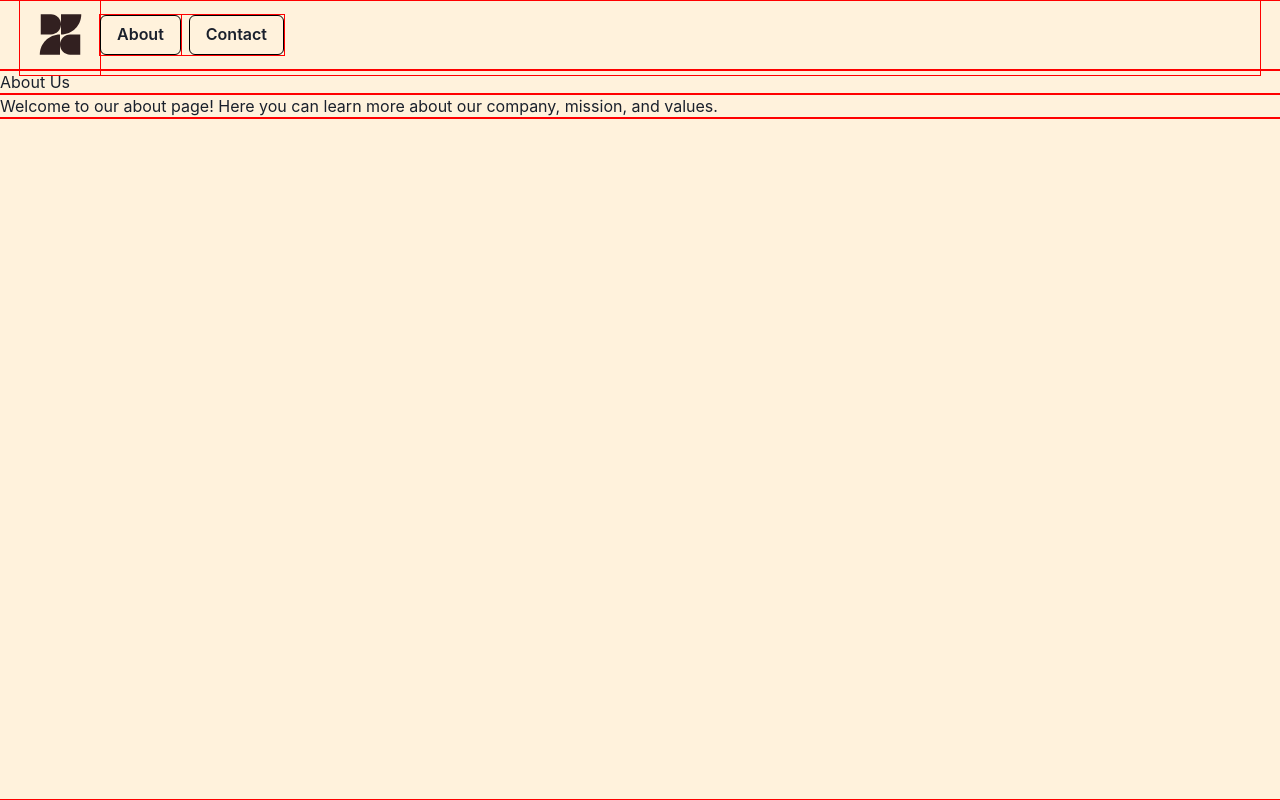
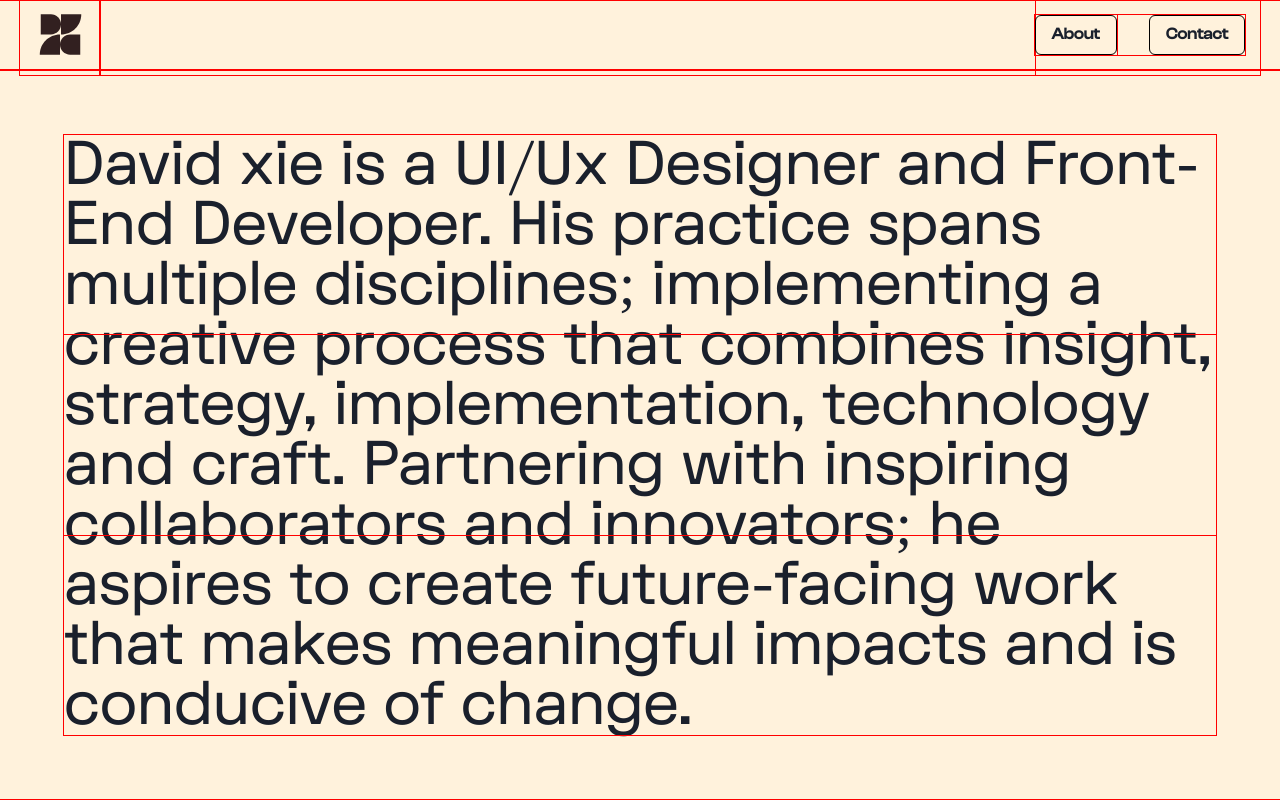
Before and after one commit to davidxie3/Portfolio, a React (Create React App) app: page /about in a window 1280 px wide. Built offline with nearby package versions, Linux system fonts and the light colour scheme.

Commit message:
Added Text to about page

```diff
--- a/src/about.js
+++ /dev/null
@@ -1,16 +0,0 @@
-import React from 'react';
-
-const About = () => {
-  return (
-    <div>
-      <h1>About Us</h1>
-      <p>
-        Welcome to our about page! Here you can learn more about our company,
-        mission, and values.
-      </p>
-      {/* Add more content as needed */}
-    </div>
-  );
-};
-
-export default About;
--- a/src/components/Navbar/nav-bar.js
+++ b/src/components/Navbar/nav-bar.js
@@ -1,4 +1,4 @@
-import { ButtonGroup, Image, Flex } from "@chakra-ui/react";
+import { ButtonGroup, Image, Flex, Spacer } from "@chakra-ui/react";
 import React from "react";
 import NavButton from "./nav-buttons.js";
 import logo from "../../images/logo.svg"; // Adjust the import path
@@ -9,8 +9,9 @@ export default function NavBar() {
   return (
     <Flex h={NAVBAR_height} align="center" p="5" w="100%">
       <Flex align="center" w='100%'>
-      <Link to='/portfolio'> <Image src={logo} h="20" alt="logo" /> </Link>
-        <ButtonGroup>
+        <Link to='/portfolio'> <Image src={logo} h="20" alt="logo" /> </Link>
+        <Spacer/>
+        <ButtonGroup spacing='8' mr='15'>
           <Link to='/about'> <NavButton name="About"/> </Link>
           <NavButton name="Contact" />
         </ButtonGroup>
--- a/src/components/Navbar/nav-buttons.js
+++ b/src/components/Navbar/nav-buttons.js
@@ -4,6 +4,6 @@ import React from 'react'
 
 export default function NavButton({name}){
     return (
-        <Button>{name}</Button>
+        <Button fontFamily='ClashDisplay Medium'>{name}</Button>
     );
 }
--- a/src/home.js
+++ /dev/null
@@ -1,26 +0,0 @@
-import React from 'react';
-import logo from "./images/logo.svg";
-import { Flex, VStack, Text } from "@chakra-ui/react";
-import { motion } from "framer-motion"
-
-export default function home(){
-  return (
-    <Flex
-      alignItems="center"
-      justify="center"
-      h="calc(100vh - 70px)"
-    >
-        <VStack align="center" spacing="4">
-        <motion.img
-          src={logo}
-          className="App-logo"
-          alt="logo"
-          animate={{ rotate: 360 }} // Rotate 360 degrees
-          transition={{ duration: 15, repeat: Infinity, ease: "linear" }}
-          style={{ width: "250px", height: "250px" }} // Rotate with a duration of 2 seconds, repeat infinitely, and use a linear easing function
-        />
-          <Text fontFamily="FKDisplay Regular"> Site Under Construction!</Text>
-        </VStack>
-      </Flex>
-  );
-};
--- a/src/index.css
+++ b/src/index.css
@@ -13,7 +13,7 @@ code {
 }
 
 @font-face {
-  font-family: "Clash Display Medium";
+  font-family: "ClashDisplay Medium";
   font-style: normal;
   font-weight: normal;
   font-display: swap;
--- /dev/null
+++ b/src/pages/about.js
@@ -0,0 +1,44 @@
+import { Flex, Text, HStack, Box, VStack } from '@chakra-ui/react';
+import React from 'react';
+
+const About = () => {
+  return (
+    <Flex
+      alignItems="center"
+      justify="center"
+      h="calc(100vh - 70px)"
+    >
+      <VStack align="flex-start">
+        <Flex
+          align="flex-start"            // Center content vertically
+          justify="center"          // Center content horizontally
+          h="50vh"
+          w="90vw"
+          mt="-25vh"
+        >
+          <Text
+            fontSize={{ base: '40px', md: '50px', lg: '60px' }}
+            lineHeight='100%'
+            fontFamily='FKDisplay Regular'
+          >
+            David xie is a UI/Ux Designer and Front-End Developer. His practice spans
+            multiple disciplines; implementing a creative
+            process that combines insight, strategy, implementation, technology
+            and craft. Partnering with inspiring collaborators and innovators;
+            he aspires to create future-facing work that makes meaningful impacts
+            and is conducive of change.
+          </Text>
+        </Flex>
+{/*
+        <HStack>
+          <Box>
+            Advancements go here!
+          </Box>
+        </HStack> */}
+      </VStack>
+    </Flex>
+
+  );
+};
+
+export default About;
--- /dev/null
+++ b/src/pages/home.js
@@ -0,0 +1,47 @@
+import React from 'react';
+import logo from "../images/logo.svg";
+import { Flex, VStack, Text } from "@chakra-ui/react";
+import { motion } from "framer-motion"
+
+export default function home(){
+  return (
+    <Flex
+      alignItems="center"
+      justify="center"
+      h="calc(100vh - 70px)"
+    >
+      <VStack>
+        <Text fontSize={{ base: '40px', md: '50px', lg: '60px' }}
+              lineHeight='100%'
+              fontFamily='ClashDisplay Medium'
+        >
+          David Xie
+        </Text>
+        <Text fontSize={{ base: '40px', md: '50px', lg: '60px' }}
+              lineHeight='100%'
+              fontFamily='ClashDisplay Medium'
+        >
+          UX Design &
+        </Text>
+        <Text fontSize={{ base: '40px', md: '50px', lg: '60px' }}
+              lineHeight='100%'
+              fontFamily='ClashDisplay Medium'
+        >
+          Web Devloper
+        </Text>
+      </VStack>
+
+        {/* <VStack align="center" spacing="4">
+        <motion.img
+          src={logo}
+          className="App-logo"
+          alt="logo"
+          animate={{ rotate: 360 }} // Rotate 360 degrees
+          transition={{ duration: 15, repeat: Infinity, ease: "linear" }}
+          style={{ width: "250px", height: "250px" }} // Rotate with a duration of 2 seconds, repeat infinitely, and use a linear easing function
+        />
+          <Text fontFamily='FKDisplay Regular'>Site Under Construction!</Text>
+        </VStack> */}
+      </Flex>
+  );
+};
--- a/src/theme/fonts.js
+++ b/src/theme/fonts.js
@@ -1,7 +1,7 @@
 import { extendTheme, theme as base } from "@chakra-ui/react";
 
 const fonts = {
-  Heading: `'Clash Display Medium', ${base.fonts?.heading}, sans-serif`,
+  Heading: `'ClashDisplay Medium', ${base.fonts?.heading}, sans-serif`,
   Body: `'FKDisplay Regular', ${base.fonts?.body}, sans-serif`,
 };
 
--- a/src/theme/styles.js
+++ b/src/theme/styles.js
@@ -5,9 +5,9 @@ const styles = {
             outline: '1px solid red',
         },
         body: {
-        bg: '#FFF2DC',
-         // Replace with your desired background color
-        },
+            bg: '#FFF2DC',
+            // Replace with your desired background color
+            },
     }),
 };
 
```
Also changed, not shown: src/App.js (+3 -14 lines), src/theme/font-styles.js (added, +22 -0 lines).
